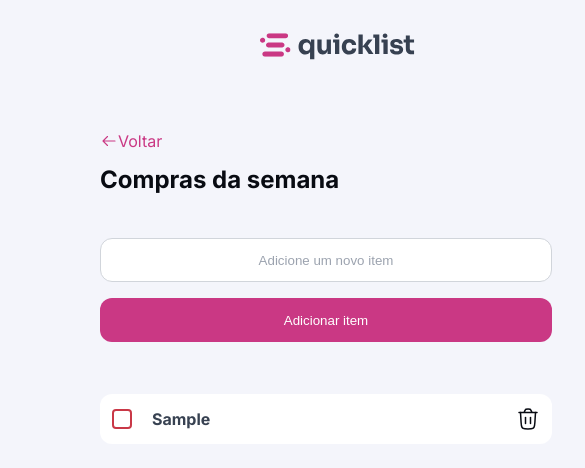
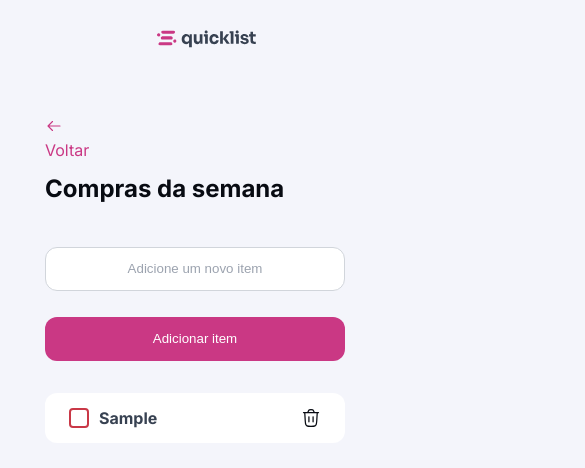
Before and after one commit to CaioQuerino/rocketseat-desafio-lista-de-compras, a plain HTML site: page index.html in a window 390 px wide. Both pictures are taken after typing "Sample" into the empty fields and a click on the button "Adicionar item". Shown: the whole page, 585 px wide, since content can reach past the window. Drawn offline with Linux system fonts and the light colour scheme.

Commit message:
3º commit

```diff
--- a/src/css/style.css
+++ b/src/css/style.css
@@ -264,3 +264,113 @@
             margin-top: 12px;
         }
     }
+
+    @media (max-width: 1000px) {
+        /* Ajuste o padding e a largura do body */
+        body {
+            padding: 0 20px;
+        }
+
+        /* Ajuste o max-width da section */
+        section {
+            max-width: 100%;
+            padding: 0 20px;
+        }
+
+        /* Ajuste o tamanho das imagens no header */
+        header img {
+            max-width: 100px; /* ajuste conforme necessário */
+            height: auto;
+        }
+
+        /* Ajuste a largura do input e botão no .container */
+        .container {
+            width: 100%;
+            flex-direction: column;
+            align-items: center;
+        }
+
+        .container > .add-list {
+            width: 100%;
+            display: flex;
+            flex-direction: column;
+            align-items: center;
+        }
+
+        input[type="text"] {
+            min-width: 100%;
+            margin-bottom: 10px;
+        }
+
+        .container > .add-list > button {
+            width: 100%;
+        }
+
+        /* Ajuste o tamanho do botão e o layout dos textos */
+        button {
+            width: 100%;
+            margin-bottom: 20px;
+        }
+
+        .button-back {
+            flex-direction: column;
+            align-items: flex-start;
+        }
+
+        .button-back > span {
+            margin-top: 5px;
+        }
+
+        /* Ajuste o layout das .h4 para melhor visualização em telas pequenas */
+        .h4 {
+            width: 100%;
+            margin-top: 10px;
+        }
+
+        .h4 input[type="checkbox"],
+        .h4 img {
+            position: relative;
+            width: 20px;
+            height: 20px;
+        }
+
+        .h4 span {
+            padding-left: 10px;
+        }
+
+        /* Ajuste os estilos dos p e outros elementos de texto */
+        p {
+            font-size: 1em;
+            padding: 0 10px;
+        }
+
+        .message-content {
+            flex-direction: column;
+            align-items: center;
+        }
+    }
+
+    /* Ajuste para dispositivos menores que 602px já existente no seu código */
+    @media (max-width: 602px) {
+        .container > .add-list > button {
+            width: 300px;
+        }
+
+        .container {
+            width: min-content;
+            display: flex;
+        }
+
+        p {
+            min-width: 100%;
+        }
+
+        button {
+            min-width: 100%;
+        }
+
+        .h4 {
+            min-width: 100%;
+            margin-top: 12px;
+        }
+    }
```
